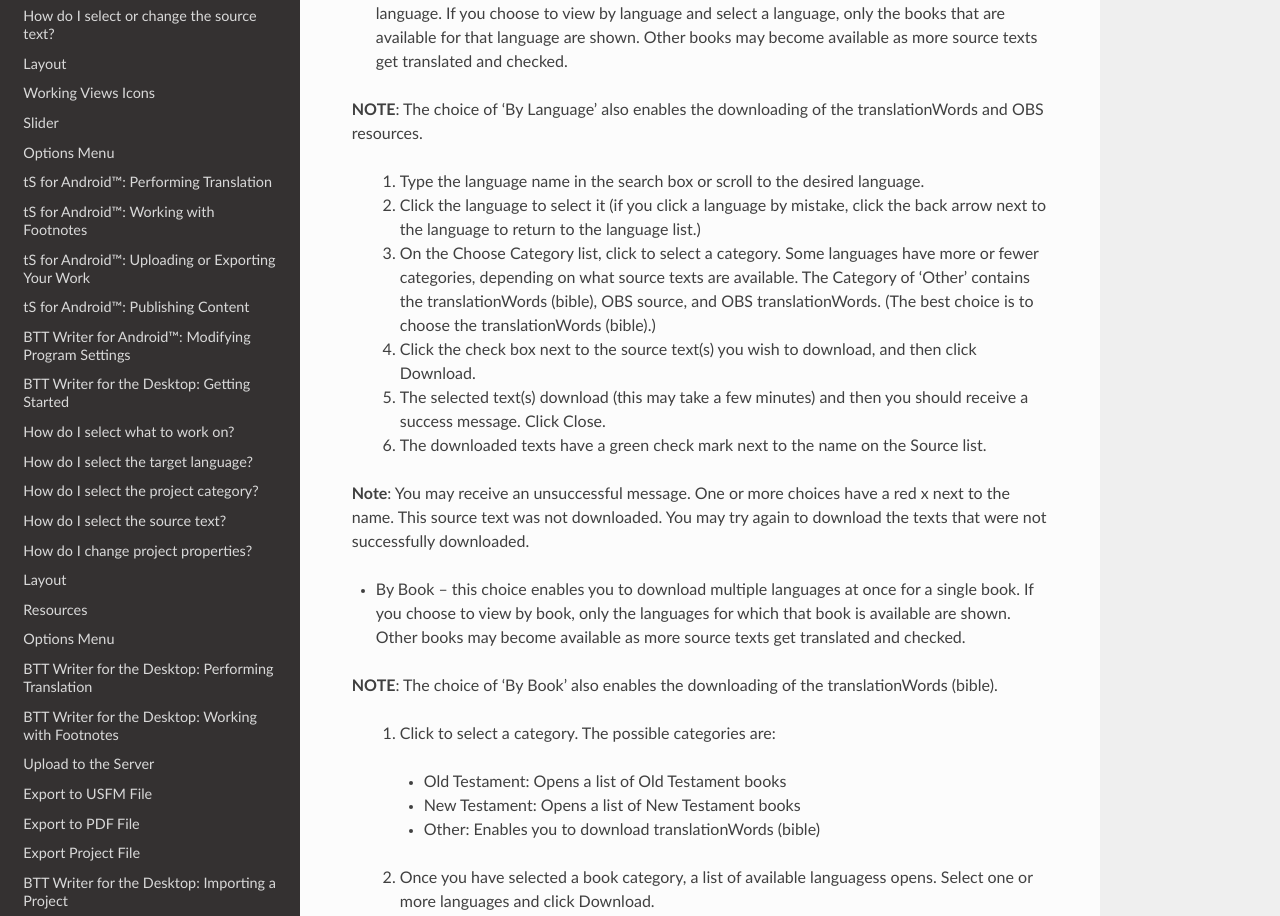
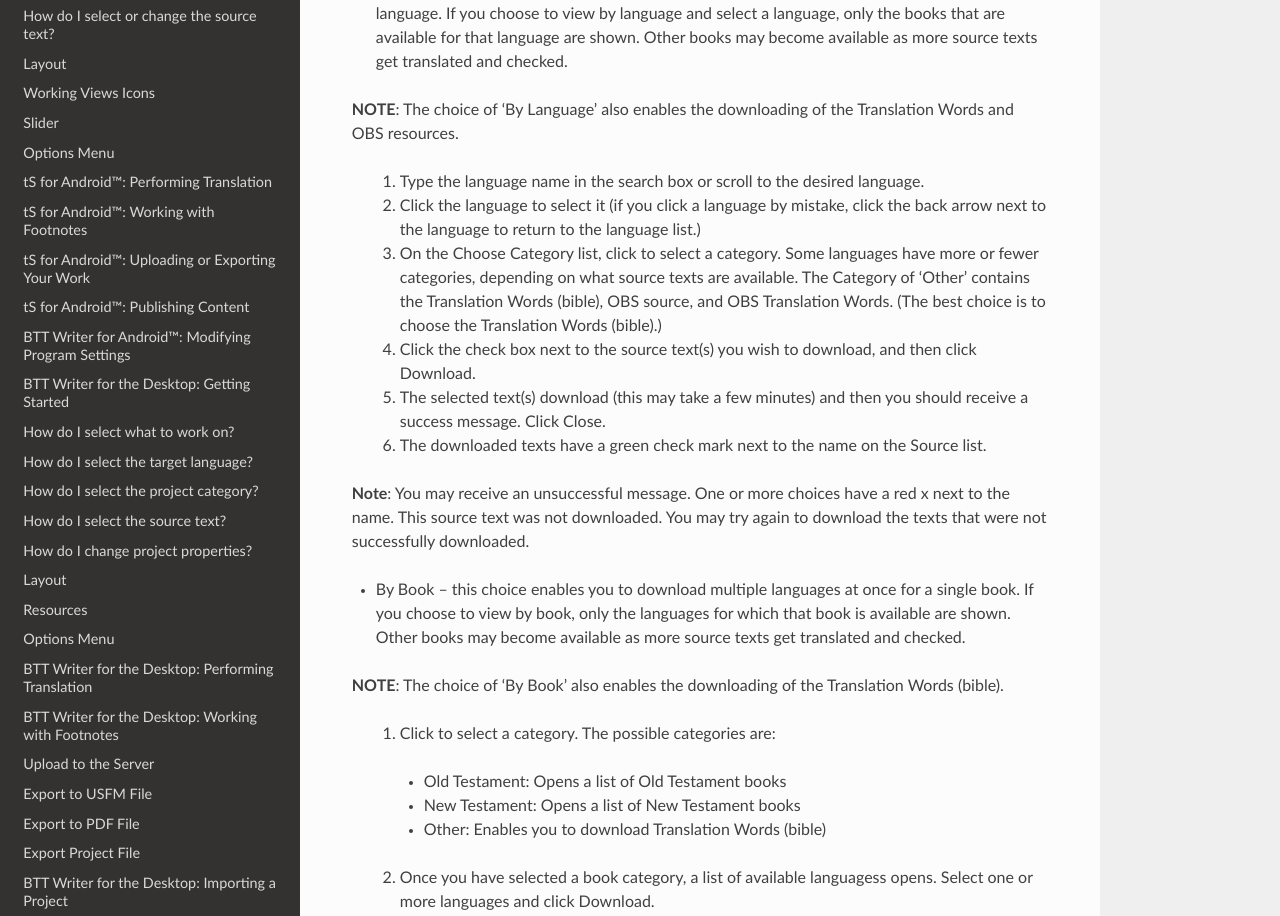
Before and after one commit to mondele/btt-writer-docs, a Sphinx documentation site: the page built from docs/dtSupdates.rst, in a window 1280 px wide and 1400 px high, scrolled down 832 px. Shown: the part 158-1074 px from the top of the window. Built offline with Sphinx 7.4.7 and the Read the Docs theme 2.0.0, drawn with Linux system fonts in a browser that asks for light colours; pages that are not in the unit, such as notebooks, are missing from menus.

Commit message:
Update dtSupdates.rst

```diff
--- a/docs/dtSupdates.rst
+++ b/docs/dtSupdates.rst
@@ -30,13 +30,13 @@
 When you choose **Download Available Source Texts** from the Update menu, you have a choice to look at the source texts in one of two ways:
 
 * By Language – this choice enables you to download multiple books at once for a single language. If you choose to view by language and select a language, only the books that are available for that language are shown. Other books may become available as more source texts get translated and checked.
-**NOTE**: The choice of 'By Language' also enables the downloading of the translationWords and OBS resources.
+**NOTE**: The choice of 'By Language' also enables the downloading of the Translation Words and OBS resources.
 
   1.	Type the language name in the search box or scroll to the desired language.
 
   2.	Click the language to select it (if you click a language by mistake, click the back arrow next to the language to return to the language list.)
 
-  3.	On the Choose Category list, click to select a category. Some languages have more or fewer categories, depending on what source texts are available. The Category of 'Other' contains the translationWords (bible), OBS source, and OBS translationWords. (The best choice is to choose the translationWords (bible).)
+  3.	On the Choose Category list, click to select a category. Some languages have more or fewer categories, depending on what source texts are available. The Category of 'Other' contains the Translation Words (bible), OBS source, and OBS Translation Words. (The best choice is to choose the Translation Words (bible).)
 
   4.	Click the check box next to the source text(s) you wish to download, and then click Download.
 
@@ -47,7 +47,7 @@
 **Note**: You may receive an unsuccessful message. One or more choices have a red x next to the name. This source text was not downloaded. You may try again to download the texts that were not successfully downloaded.
 
 * By Book – this choice enables you to download multiple languages at once for a single book. If you choose to view by book, only the languages for which that book is available are shown. Other books may become available as more source texts get translated and checked.
-**NOTE**: The choice of 'By Book' also enables the downloading of the translationWords (bible).
+**NOTE**: The choice of 'By Book' also enables the downloading of the Translation Words (bible).
 
   1.	Click to select a category.  The possible categories are:
 
@@ -55,7 +55,7 @@
 
     * New Testament: Opens a list of New Testament books
 
-    * Other: Enables you to download translationWords (bible)
+    * Other: Enables you to download Translation Words (bible)
 
   2.	Once you have selected a book category, a list of available languagess opens. Select one or more languages and click Download.
 
```
